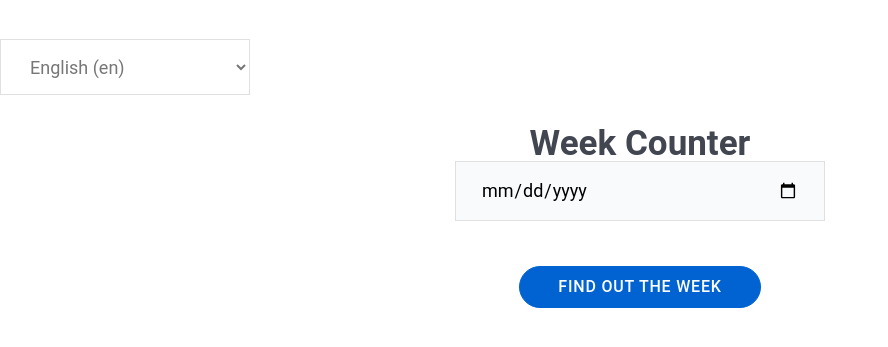
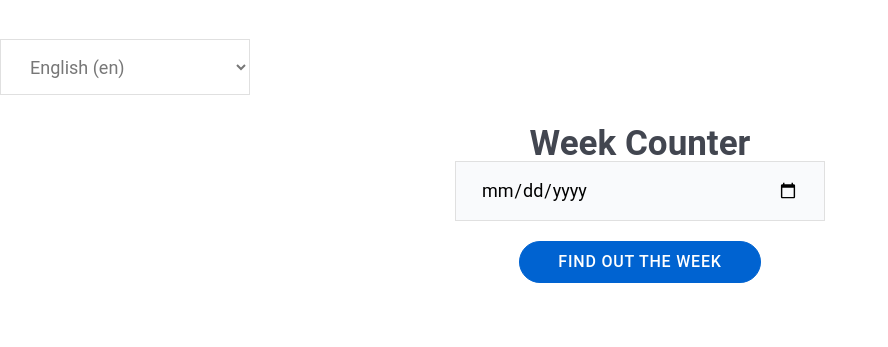
Before and after one commit to Dinarz0r/PyPhyTrans, a Django app: page / in a window 1280 px wide. Shown: the top 347 px of the page, without its empty margins (0-888 px from the left). Run offline with Django 3.2, Linux system fonts and the light colour scheme.

Commit message:
fix: index.html
* убрал лишние блоки

```diff
--- a/pt_proj/templates/main/index.html
+++ b/pt_proj/templates/main/index.html
@@ -7,6 +7,7 @@
     <title>{% trans 'Week Counter' %}</title>
     <link rel="stylesheet" href="{% static 'assets/css/basic.css' %}">
 </head>
+
 <body>
 <div class="form-group_center">
     <form class="form" action="{% url 'set_language' %}" method="post">
@@ -26,29 +27,21 @@
 </div>
 <div class="form-group_center wrap">
     <form class="form" method="post">
-        <div class="AuthForm-card">
-            <b style="font-size: 35px;"
-               class="form-group">{% trans 'Week Counter' %}</b>
+            <b style="font-size: 35px;">{% trans 'Week Counter' %}</b>
             {% csrf_token %}
-
             {% for field in form %}
-                <div class="form-group">
-                    <div class="row-block">
-                        {{ field }}
-                        {% for error in field.errors %}
-                            <div class="form-error">{{ error }}</div>
-                        {% endfor %}
-                    </div>
+                <div class="row-block">
+                    {{ field }}
+                    {% for error in field.errors %}
+                        <div class="form-error">{{ error }}</div>
+                    {% endfor %}
                 </div>
             {% endfor %}
 
-            <div class="form-group">
+            <div>
                 <button class="btn btn_primary form-btn" type="submit">{% trans 'Find out the week' %}</button>
             </div>
-        </div>
     </form>
-
-
 </div>
 {% if sel_date and date %}
     <div class="content form-group_center wrap" style="padding-top: 100px;">
```
